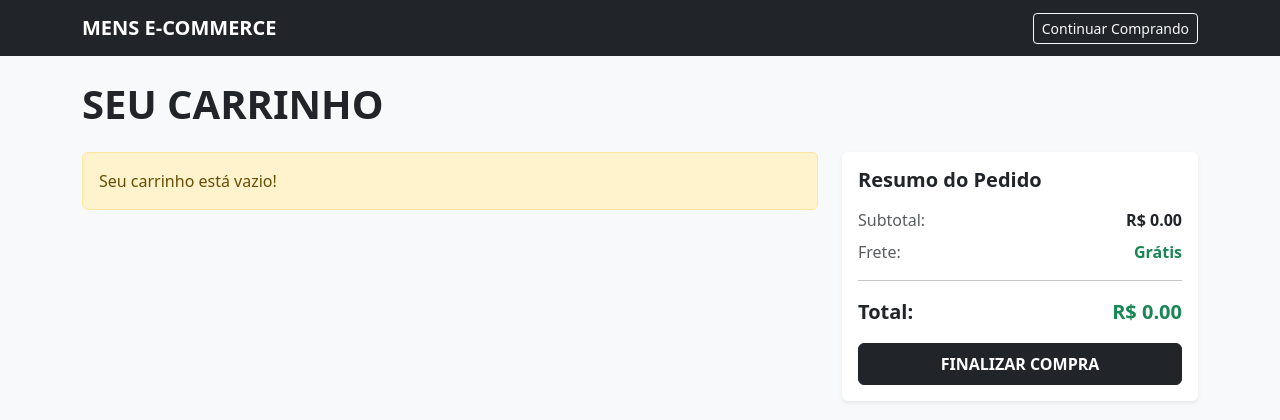
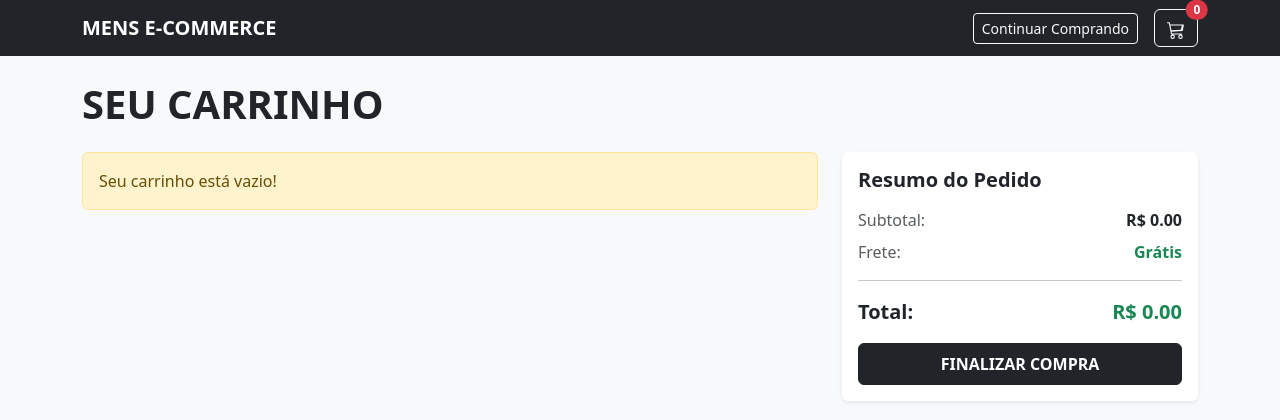
Before and after one commit to renatoluciano/mens_ecommerce, a Django app: page /cart/ in a window 1280 px wide. Shown: the top 420 px of the page. Run offline with Django 5.2, Linux system fonts and the light colour scheme; some libraries are stand-ins or nearby versions.

Commit message:
Passo 21: Projeto finalizado - MVP de E-commerce Masculino completo

```diff
--- a/products/templates/products/cart_detail.html
+++ b/products/templates/products/cart_detail.html
@@ -11,16 +11,35 @@
 
     <!-- Barra de Navegação -->
     <nav class="navbar navbar-expand-lg navbar-dark bg-dark mb-4">
-        <div class="container">
+        <div class="container d-flex justify-content-between">
             <a class="navbar-brand fw-bold" href="{% url 'product_list' %}">MENS E-COMMERCE</a>
+            <div class="d-flex align-items-center gap-3">
                 <a href="{% url 'product_list' %}" class="btn btn-outline-light btn-sm">Continuar Comprando</a>
+
+                <!-- Ícone do Carrinho com contador -->
+                <a href="{% url 'cart_detail' %}" class="btn btn-outline-light position-relative">
+                    <svg xmlns="http://w3.org" width="18" height="18" fill="currentColor" class="bi bi-cart3" viewBox="0 0 16 16">
+                        <path d="M0 1.5A.5.5 0 0 1 .5 1H2a.5.5 0 0 1 .485.379L2.89 3H14.5a.5.5 0 0 1 .49.598l-1 5a.5.5 0 0 1-.465.401l-9.397.472L4.415 11H13a.5.5 0 0 1 0 1H4a.5.5 0 0 1-.491-.408L2.01 3.607 1.61 2H.5a.5.5 0 0 1-.5-.5zM3.102 4l.84 4.203 8.397-.422L13.202 4H3.102zM5 12a2 2 0 1 0 0 4 2 2 0 0 0 0-4zm7 0a2 2 0 1 0 0 4 2 2 0 0 0 0-4zm-7 1a1 1 0 1 1 0 2 1 1 0 0 1 0-2zm7 0a1 1 0 1 1 0 2 1 1 0 0 1 0-2z"/>
+                    </svg>
+                    <span class="position-absolute top-0 start-100 translate-middle badge rounded-pill bg-danger">
+                        {{ cart_total_items }}
+                    </span>
+                </a>
+            </div>
         </div>
     </nav>
 
     <div class="container">
-        <h1 class="mb-4 text-uppercase fw-bold">Seu Carrinho</h1>
+        <!-- Cabeçalho do Carrinho -->
+        <div class="d-flex justify-content-between align-items-center mb-4">
+            <h1 class="text-uppercase fw-bold mb-0">Seu Carrinho</h1>
+            {% if cart %}
+                <a href="{% url 'clear_cart' %}" class="btn btn-outline-danger btn-sm">Esvaziar Carrinho</a>
+            {% endif %}
+        </div>
 
         <div class="row">
+            <!-- Tabela de Produtos -->
             <div class="col-md-8">
                 {% if cart %}
                     <div class="card shadow-sm border-0 mb-3">
@@ -39,7 +58,14 @@
                                     {% for id, item in cart.items %}
                                         <tr>
                                             <td><span class="fw-bold">{{ item.name }}</span></td>
-                                            <td>{{ item.quantity }}</td>
+                                            <td>
+                                                <!-- Botões de quantidade + e - -->
+                                                <div class="d-flex align-items-center gap-2">
+                                                    <a href="{% url 'decrease_quantity' id %}" class="btn btn-sm btn-outline-secondary px-2">-</a>
+                                                    <span class="fw-bold">{{ item.quantity }}</span>
+                                                    <a href="{% url 'increase_quantity' id %}" class="btn btn-sm btn-outline-secondary px-2">+</a>
+                                                </div>
+                                            </td>
                                             <td>R$ {{ item.price }}</td>
                                             <td class="text-success fw-bold">R$ {{ item.subtotal|floatformat:2 }}</td>
                                             <td>
@@ -61,7 +87,6 @@
             </div>
 
             <!-- Resumo do Pedido -->
-            <!-- Resumo do Pedido -->
             <div class="col-md-4">
                 <div class="card shadow-sm border-0">
                     <div class="card-body">
@@ -81,15 +106,14 @@
 
                         <div class="d-flex justify-content-between mb-3">
                             <span class="fs-5 fw-bold">Total:</span>
-                <!-- 🌟 AQUI APARECE O SOMATÓRIO DE TUDO -->
                             <span class="fs-5 fw-bold text-success">R$ {{ total_price|floatformat:2 }}</span>
                         </div>
 
-            <button class="btn btn-dark w-100 fw-bold py-2 text-uppercase">Finalizar Compra</button>
+                        <!-- Botão de finalizar compra atualizado para link -->
+                        <a href="{% url 'checkout' %}" class="btn btn-dark w-100 fw-bold py-2 text-uppercase">Finalizar Compra</a>
                     </div>
                 </div>
             </div>
-
         </div>
     </div>
 
--- a/products/urls.py
+++ b/products/urls.py
@@ -7,4 +7,7 @@ urlpatterns = [
     path('add-to-cart/<int:product_id>/', views.add_to_cart, name='add_to_cart'),
     path('clear-cart/', views.clear_cart, name='clear_cart'),
     path('remove-from-cart/<int:product_id>/', views.remove_from_cart, name='remove_from_cart'),
+    path('increase-quantity/<int:product_id>/', views.increase_quantity, name='increase_quantity'),
+    path('decrease-quantity/<int:product_id>/', views.decrease_quantity, name='decrease_quantity'),
+    path('checkout/', views.checkout, name='checkout'),
 ]
--- a/products/views.py
+++ b/products/views.py
@@ -1,12 +1,25 @@
 from django.shortcuts import render, redirect, get_object_or_404
 from .models import Product
+from django.contrib import messages
 
 def product_list(request):
-    # Busca todos os produtos por categoria salvos no banco de dados
-    products = Product.objects.all().order_by('category')
+    # Pega a categoria selecionada na URL (se houver)
+    category_slug = request.GET.get('categoria')
 
-    # Envia a lista de produtos para a página HTML renderizar
-    return render(request, 'products/product_list.html', {'products': products})
+    # Se houver categoria, filtra os produtos. Se não, traz todos.
+    if category_slug:
+        products = Product.objects.filter(category=category_slug)
+    else:
+        products = Product.objects.all()
+
+    # Pega todas as categorias cadastradas sem repetição para montar o menu
+    categories = Product.objects.values_list('category', flat=True).distinct()
+
+    return render(request, 'products/product_list.html', {
+        'products': products,
+        'categories': categories,
+        'current_category': category_slug
+    })
 
 def add_to_cart(request, product_id):
     # Busca o produto pelo ID ou dá erro 404 se não existir
@@ -60,3 +73,44 @@ def remove_from_cart(request, product_id):
         request.session['cart'] = cart
 
     return redirect('cart_detail')
+
+def increase_quantity(request, product_id):
+    cart = request.session.get('cart', {})
+    product_id_str = str(product_id)
+
+    if product_id_str in cart:
+        cart[product_id_str]['quantity'] += 1
+        request.session['cart'] = cart
+
+    return redirect('cart_detail')
+
+def decrease_quantity(request, product_id):
+    cart = request.session.get('cart', {})
+    product_id_str = str(product_id)
+
+    if product_id_str in cart:
+        # Se a quantidade for 1, remove o item por completo
+        if cart[product_id_str]['quantity'] <= 1:
+            del cart[product_id_str]
+        else:
+            cart[product_id_str]['quantity'] -= 1
+
+        request.session['cart'] = cart
+
+    return redirect('cart_detail')
+
+def checkout(request):
+    cart = request.session.get('cart', {})
+
+    # 🛑 REGRA DE SEGURANÇA: Se o carrinho estiver vazio
+    if not cart:
+        messages.warning(request, "Seu carrinho está vazio! Adicione produtos antes de finalizar a compra.")
+        return redirect('product_list')
+
+    # Se tiver produtos, zera o carrinho
+    del request.session['cart']
+
+    # 🎉 MENSAGEM DE SUCESSO
+    messages.success(request, "Compra finalizada com sucesso! Agradecemos a preferência.")
+
+    return redirect('product_list')
```
Also changed, not shown: products/templates/products/product_list.html (+27 -1 lines). Lines whose indentation alone changed are shown as unchanged.
